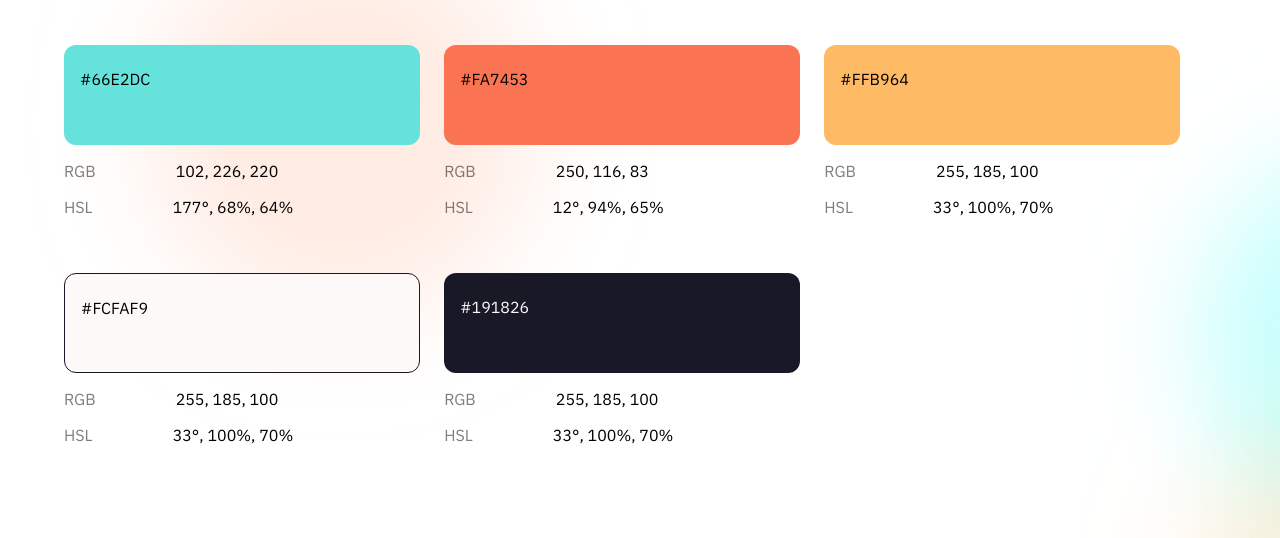
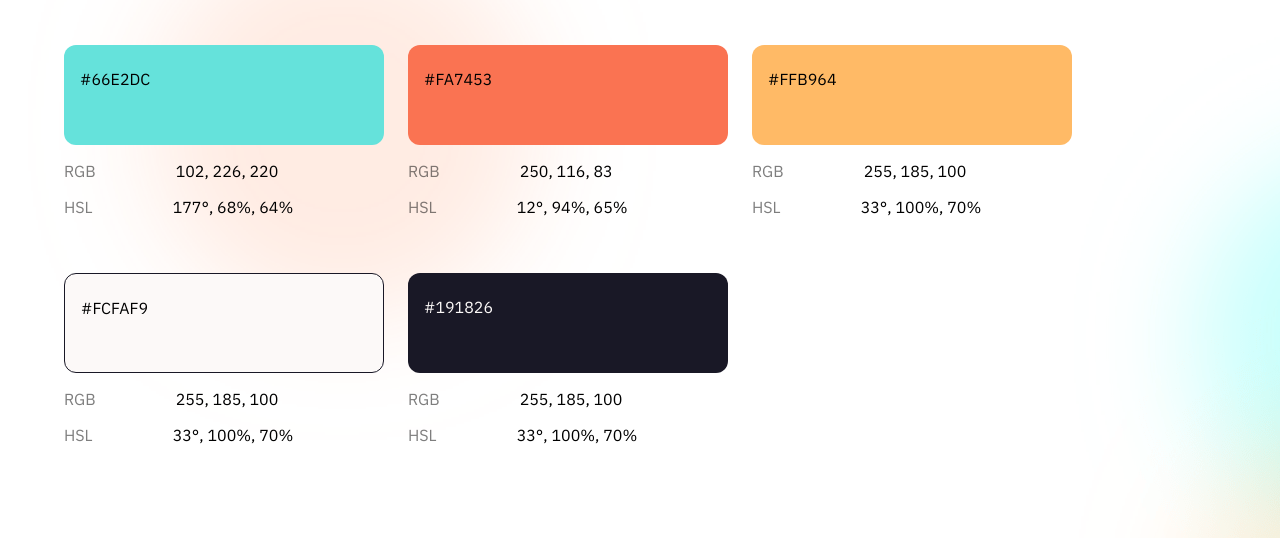
Before and after one commit to chioreanradudandan/frontend-mentor, a plain HTML site: page equalizer-landing-page/design-system.html in a window 1280 px wide. Shown: the part 216-754 px from the top of the page. Drawn offline with Linux system fonts and the light colour scheme; files whose address does not match are found by name.

Commit message:
Don't use % in design system columns

```diff
--- a/equalizer-landing-page/design-system-style.css
+++ b/equalizer-landing-page/design-system-style.css
@@ -136,9 +136,12 @@ header p {
 .colors-container {
   display: flex;
   flex-wrap: wrap;
-  flex-grow: 1;
   gap: 1.5rem;
   margin-block: 3rem;
+}
+
+.colors-container > * {
+  flex: 0 1 20rem;
 }
 
 .colors-container span {
--- a/equalizer-landing-page/design-system.html
+++ b/equalizer-landing-page/design-system.html
@@ -41,7 +41,6 @@
 
           <div
             style="
-              width: calc(33% - 1.5rem);
               display: flex;
               flex-direction: column;
               gap: 1rem;
@@ -55,7 +54,6 @@
 
           <div
             style="
-              width: calc(33% - 1.5rem);
               display: flex;
               flex-direction: column;
               gap: 1rem;
@@ -69,7 +67,6 @@
 
           <div
             style="
-              width: calc(33% - 1.5rem);
               display: flex;
               flex-direction: column;
               gap: 1rem;
@@ -83,7 +80,6 @@
 
           <div
             style="
-              width: calc(33% - 1.5rem);
               display: flex;
               flex-direction: column;
               gap: 1rem;
```
